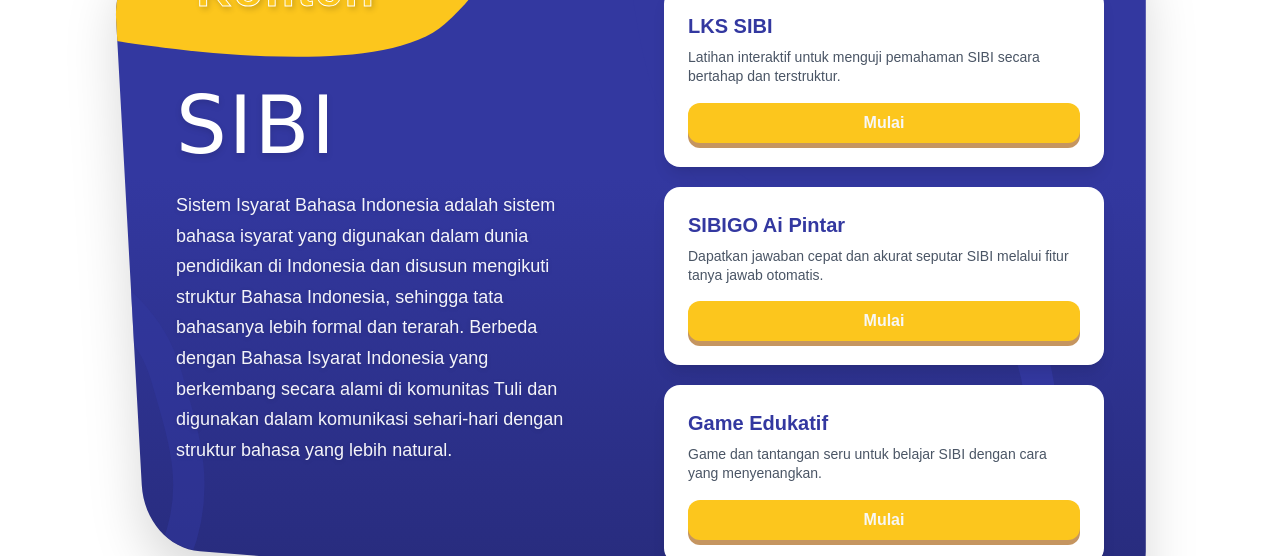
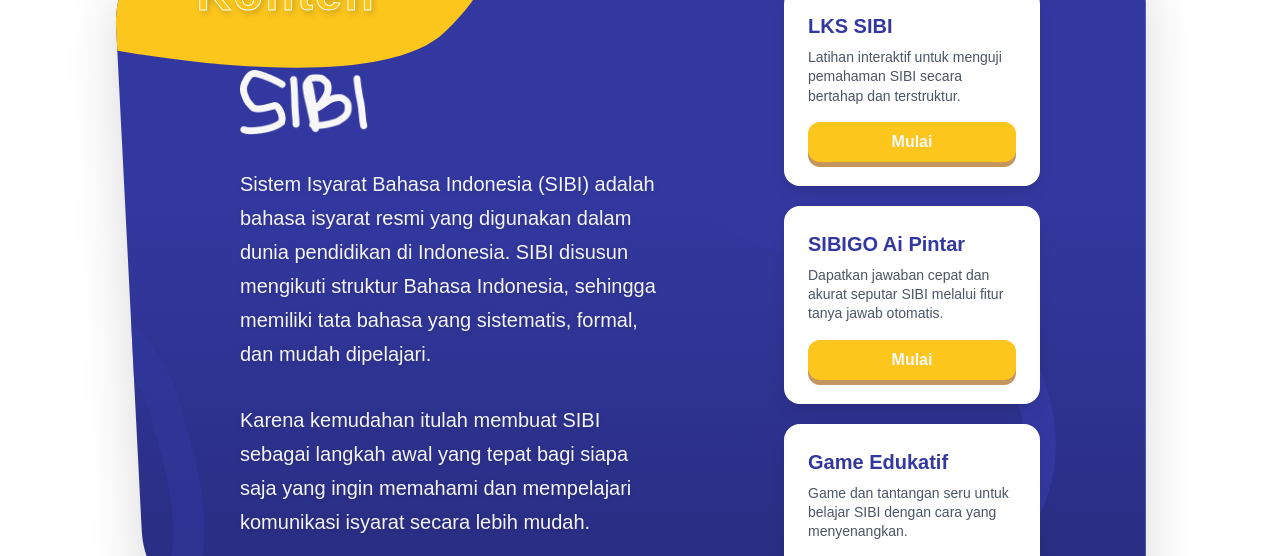
Before and after one commit to crashyet/sibigo, a React (Vite) app: page /konten in a window 1280 px wide. Shown: the part 244-800 px from the top of the page. Built offline with nearby package versions, Linux system fonts and the light colour scheme; no server answers.

Commit message:
fix: landing page

```diff
--- a/src/pages/landing/more-konten/HeroSection.jsx
+++ b/src/pages/landing/more-konten/HeroSection.jsx
@@ -1,5 +1,27 @@
 import React from 'react'
 import Button from '@/components/ui/Button'
+import sibi from '@/assets/sibi-white.png'
+
+const data = [
+  {
+    title: 'LKS SIBI',
+    description: 'Latihan interaktif untuk menguji pemahaman SIBI secara bertahap dan terstruktur.',
+    button: 'Mulai',
+    link: '/lesson'
+  },
+  {
+    title: 'SIBIGO Ai Pintar',
+    description: 'Dapatkan jawaban cepat dan akurat seputar SIBI melalui fitur tanya jawab otomatis.',
+    button: 'Mulai',
+    link: '/chat'
+  },
+  {
+    title: 'Game Edukatif',
+    description: 'Game dan tantangan seru untuk belajar SIBI dengan cara yang menyenangkan.',
+    button: 'Mulai',
+    link: '/play'
+  }
+]
 
 const HeroSection = () => {
   return (
@@ -29,7 +51,7 @@ const HeroSection = () => {
         </svg>
 
         {/* Foreground Content */}
-        <div className="relative z-10 w-full flex-1 flex flex-col md:flex-row p-6 md:p-10 lg:p-16 pb-12 lg:pb-16 items-center lg:items-center">
+        <div className="relative z-10 w-full flex-1 flex flex-col md:flex-row p-6 md:p-10 lg:p-16 lg:px-32 pb-12 lg:pb-16 items-center justify-between lg:items-center">
 
           {/* Badge Over Yellow Blob */}
           <div className="absolute top-[4%] left-[6%] md:top-[6%] md:left-[8%] z-20">
@@ -45,60 +67,31 @@ const HeroSection = () => {
           </div>
 
           {/* Left Column (SIBI Info) */}
-          <div className="w-full md:w-[50%] h-full flex flex-col justify-center pr-4 md:pr-10 lg:pr-16 mt-12 md:mt-4 lg:mt-0">
-            <h1
-              className="text-5xl md:text-6xl lg:text-[70px] xl:text-[80px] text-white mb-4 lg:mb-6 tracking-wide drop-shadow-md"
-              style={{ fontFamily: "'Patrick Hand', 'Comic Sans MS', cursive" }}
-            >
-              SIBI
-            </h1>
-            <p className="text-white/95 text-[11px] sm:text-xs md:text-sm lg:text-base xl:text-lg leading-relaxed lg:leading-[1.7] text-justify md:text-left font-medium drop-shadow-sm">
-              Sistem Isyarat Bahasa Indonesia adalah sistem bahasa isyarat yang digunakan dalam dunia pendidikan di Indonesia dan disusun mengikuti struktur Bahasa Indonesia, sehingga tata bahasanya lebih formal dan terarah. Berbeda dengan Bahasa Isyarat Indonesia yang berkembang secara alami di komunitas Tuli dan digunakan dalam komunikasi sehari-hari dengan struktur bahasa yang lebih natural.
+          <div className="w-full md:w-[60%] h-full flex flex-col justify-center pr-4 md:pr-10 lg:pr-16 mt-12 md:mt-4 lg:mt-0">
+            <img src={sibi} alt="" className='w-24 md:w-32 h-auto mb-8' />
+            <p className="text-white/95 text-sm md:text-base lg:text-lg xl:text-xl leading-relaxed lg:leading-[1.7] text-justify md:text-left font-medium drop-shadow-sm mb-8">
+              Sistem Isyarat Bahasa Indonesia (SIBI) adalah bahasa isyarat resmi yang digunakan dalam dunia pendidikan di Indonesia. SIBI disusun mengikuti struktur Bahasa Indonesia, sehingga memiliki tata bahasa yang sistematis, formal, dan mudah dipelajari.
+            </p>
+            <p className="text-white/95 text-sm md:text-base lg:text-lg xl:text-xl leading-relaxed lg:leading-[1.7] text-justify md:text-left font-medium drop-shadow-sm">
+              Karena kemudahan itulah membuat SIBI sebagai langkah awal yang tepat bagi siapa saja yang ingin memahami dan mempelajari komunikasi isyarat secara lebih mudah.
             </p>
           </div>
 
           {/* Right Column (Cards) */}
-          <div className="w-full md:w-[50%] flex flex-col justify-center gap-3 lg:gap-4 xl:gap-5 mt-8 md:mt-4 lg:mt-0 z-10 pl-0 md:pl-2 lg:pl-6">
-
-            {/* LKS SIBI Card */}
+          <div className="w-full md:w-[35%] flex flex-col justify-center gap-3 lg:gap-4 xl:gap-5 mt-8 md:mt-4 lg:mt-0 z-10 pl-0 md:pl-2 lg:pl-6">
+            {data.map((item, index) => (
               <div className="bg-white rounded-xl lg:rounded-2xl p-4 lg:p-5 xl:p-6 flex flex-col shadow-lg hover:-translate-y-1 transition-transform">
                 <h3 className="text-[#3338A0] font-bold text-base lg:text-lg xl:text-xl mb-1 lg:mb-2">
-                LKS SIBI
+                  {item.title}
                 </h3>
                 <p className="text-gray-600 text-[10px] sm:text-[11px] lg:text-xs xl:text-sm leading-snug mb-3 lg:mb-4">
-                Latihan interaktif untuk menguji pemahaman SIBI secara bertahap dan terstruktur.
+                  {item.description}
                 </p>
-              <Button variant="primary" className="w-full py-1.5 lg:py-2 text-[13px] lg:text-sm xl:text-base rounded-xl">
-                Mulai
+                <Button variant="primary" className="w-full py-1.5 lg:py-2 text-[13px] lg:text-sm xl:text-base rounded-xl" onClick={() => window.location.href = item.link}>
+                  {item.button}
                 </Button>
               </div>
-
-            {/* SIBIGO Ai Pintar Card */}
-            <div className="bg-white rounded-xl lg:rounded-2xl p-4 lg:p-5 xl:p-6 flex flex-col shadow-lg hover:-translate-y-1 transition-transform">
-              <h3 className="text-[#3338A0] font-bold text-base lg:text-lg xl:text-xl mb-1 lg:mb-2">
-                SIBIGO Ai Pintar
-              </h3>
-              <p className="text-gray-600 text-[10px] sm:text-[11px] lg:text-xs xl:text-sm leading-snug mb-3 lg:mb-4">
-                Dapatkan jawaban cepat dan akurat seputar SIBI melalui fitur tanya jawab otomatis.
-              </p>
-              <Button variant="primary" className="w-full py-1.5 lg:py-2 text-[13px] lg:text-sm xl:text-base rounded-xl">
-                Mulai
-              </Button>
-            </div>
-
-            {/* Game Edukatif Card */}
-            <div className="bg-white rounded-xl lg:rounded-2xl p-4 lg:p-5 xl:p-6 flex flex-col shadow-lg hover:-translate-y-1 transition-transform">
-              <h3 className="text-[#3338A0] font-bold text-base lg:text-lg xl:text-xl mb-1 lg:mb-2">
-                Game Edukatif
-              </h3>
-              <p className="text-gray-600 text-[10px] sm:text-[11px] lg:text-xs xl:text-sm leading-snug mb-3 lg:mb-4">
-                Game dan tantangan seru untuk belajar SIBI dengan cara yang menyenangkan.
-              </p>
-              <Button variant="primary" className="w-full py-1.5 lg:py-2 text-[13px] lg:text-sm xl:text-base rounded-xl">
-                Mulai
-              </Button>
-            </div>
-
+            ))}
           </div>
         </div>
       </div>
--- a/src/pages/landing/sections/Home.jsx
+++ b/src/pages/landing/sections/Home.jsx
@@ -17,9 +17,9 @@ import maskot4 from '@/assets/maskot/maskot4.png'
 const PROFILE_IMAGES = [pf1, pf2, pf3, pf4, pf5]
 
 const STATS = [
-  { value: '9,6 JT+', label: 'Tuli & Gangguan Pendengaran di Indonesia' },
-  { value: '5.280+', label: 'Data isyarat SIBI dalam penelitian' },
-  { value: 'RENDAH', label: 'Pemahaman masyarakat terhadap bahasa isyarat' },
+  { value: '22 JT+', label: 'Tuli & Gangguan Pendengaran di Indonesia' },
+  { value: '21.351+', label: 'Data video isyarat SIBI dalam penelitian' },
+  { value: '9%', label: 'Penyandang disabilitas di Indonesia menggunakan SIBI' },
 ]
 
 const Home = () => {
--- a/src/pages/landing/sections/Konten.jsx
+++ b/src/pages/landing/sections/Konten.jsx
@@ -31,7 +31,7 @@ const Konten = () => {
 
         <div className="flex flex-col items-center justify-center mt-12 md:mt-18 lg:mt-24 animate-on-scroll" data-animation="animate-fade-up">
           <h2 className='font-pjs font-bold text-black text-2xl md:text-4xl lg:text-5xl text-center'>Belajar SIBI Jadi Lebih Seru</h2>
-          <p className='font-pjs text-base md:text-xl lg:text-2xl mt-6 md:mt-10 lg:mt-18 text-center px-0 md:px-12 lg:px-24 leading-relaxed'>Platform belajar Sistem Isyarat Bahasa Indonesia dengan sistem level, kuis interaktif, dan materi bertahap yang dirancang untuk pemula hingga mahir.</p>
+          <p className='font-pjs text-base md:text-xl lg:text-2xl mt-6 md:mt-10 lg:mt-18 text-center px-0 md:px-12 lg:px-24 leading-relaxed'>Platform belajar Sistem Isyarat Bahasa Indonesia dengan game, kuis, LKS, dan AI untuk membantu menjawab pertanyaan secara cepat.</p>
         </div>
 
         {/* Tags */}
--- a/vite.config.js
+++ b/vite.config.js
@@ -1,6 +1,6 @@
 import { defineConfig } from 'vite'
 import react from '@vitejs/plugin-react'
-import path from 'path'
+import { fileURLToPath, URL } from 'node:url'
 import tailwindcss from '@tailwindcss/vite'
 
 // https://vite.dev/config/
@@ -8,7 +8,7 @@ export default defineConfig({
   plugins: [react(), tailwindcss()],
   resolve: {
     alias: {
-      '@': path.resolve(__dirname, './src'),
+      '@': fileURLToPath(new URL('./src', import.meta.url))
     },
   },
 })
```
Also changed, not shown: src/pages/landing/sections/About.jsx (+8 -8 lines). Lines whose indentation alone changed are shown as unchanged.
